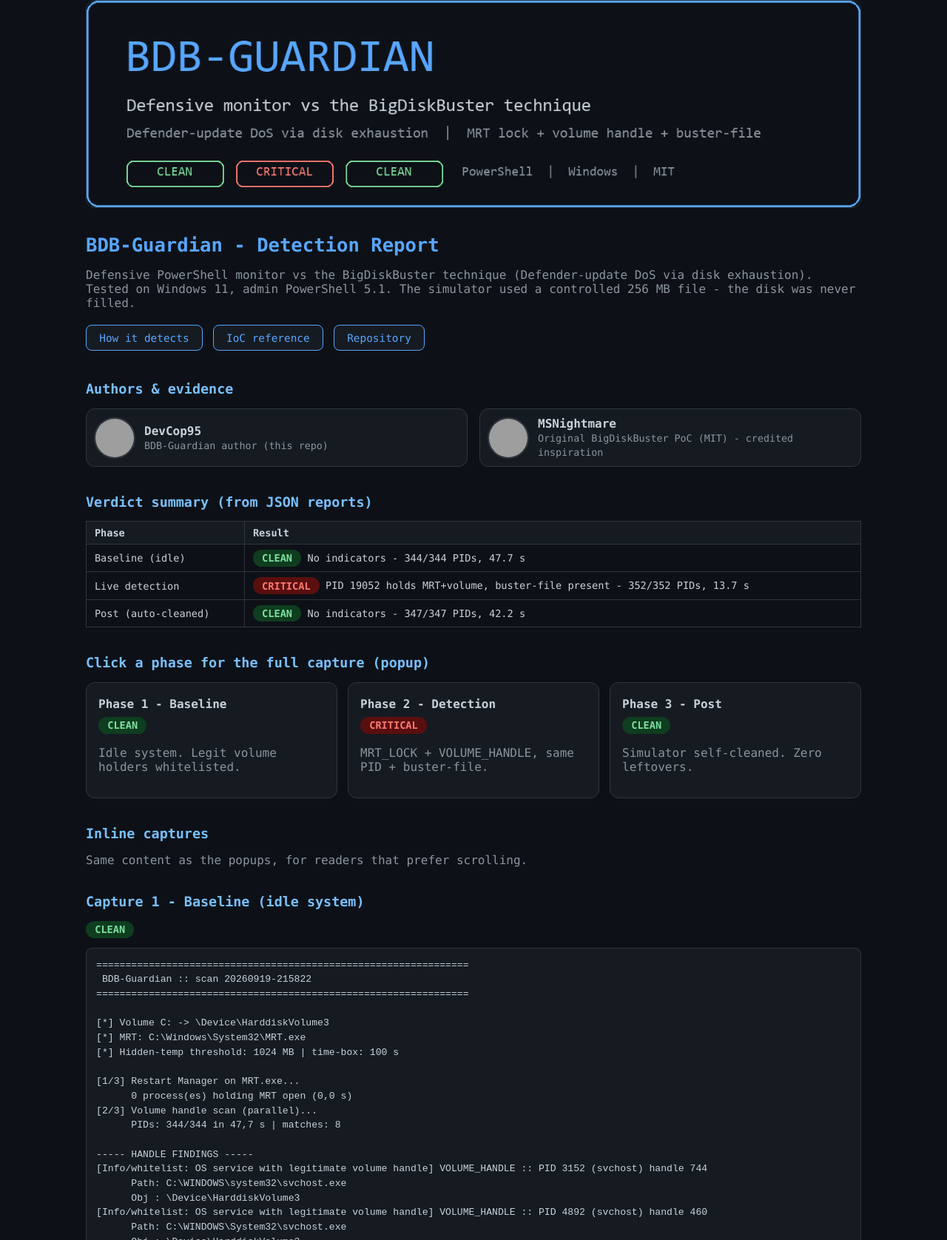
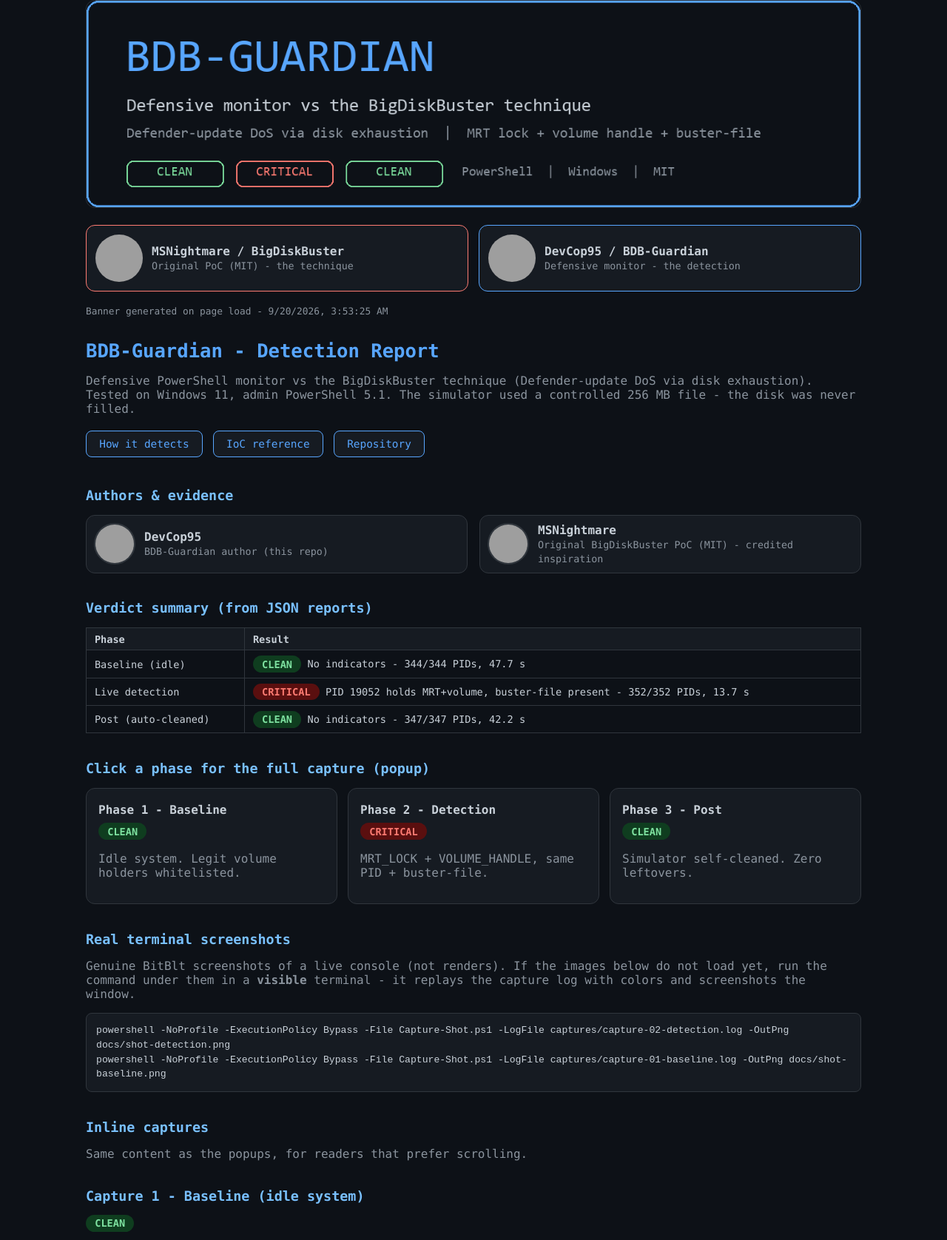
Before and after one commit to DevCop95/BDB-Guardian, a plain HTML site: page index.html in a window 1280 px wide. Shown: the part 24-1700 px from the top of the page at 74% size. Drawn offline with Linux system fonts and the light colour scheme; grey boxes are pictures that could not be loaded.

Commit message:
Pages: dual-profile JS banner, real-screenshot workflow (Capture-Shot.ps1), README evidence

```diff
--- a/index.html
+++ b/index.html
@@ -51,6 +51,8 @@ footer{margin-top:3em;color:var(--mut);font-size:.8rem;border-top:1px solid var(
 
 <div class="hero"><img src="docs/banner.png" alt="BDB-Guardian banner"></div>
 
+<div id="dualbanner"></div>
+
 <h1>BDB-Guardian - Detection Report</h1>
 <p class="note">Defensive PowerShell monitor vs the BigDiskBuster technique
 (Defender-update DoS via disk exhaustion). Tested on Windows 11, admin PowerShell 5.1.
@@ -84,6 +86,15 @@ The simulator used a controlled 256 MB file - the disk was never filled.</p>
 <div class="card" onclick="openModal('m-det')"><h3>Phase 2 - Detection</h3><span class="badge crit">CRITICAL</span><p class="note">MRT_LOCK + VOLUME_HANDLE, same PID + buster-file.</p></div>
 <div class="card" onclick="openModal('m-post')"><h3>Phase 3 - Post</h3><span class="badge clean">CLEAN</span><p class="note">Simulator self-cleaned. Zero leftovers.</p></div>
 </div>
+
+<h2>Real terminal screenshots</h2>
+<p class="note">Genuine BitBlt screenshots of a live console (not renders). If the images
+below do not load yet, run the command under them in a <b>visible</b> terminal -
+it replays the capture log with colors and screenshots the window.</p>
+<pre>powershell -NoProfile -ExecutionPolicy Bypass -File Capture-Shot.ps1 -LogFile captures/capture-02-detection.log -OutPng docs/shot-detection.png
+powershell -NoProfile -ExecutionPolicy Bypass -File Capture-Shot.ps1 -LogFile captures/capture-01-baseline.log -OutPng docs/shot-baseline.png</pre>
+<p><img src="docs/shot-detection.png" alt="Real CRITICAL screenshot" style="width:100%;height:auto;border-radius:12px;border:1px solid #30363d" onerror="this.style.display='none'"></p>
+<p><img src="docs/shot-baseline.png" alt="Real CLEAN screenshot" style="width:100%;height:auto;border-radius:12px;border:1px solid #30363d" onerror="this.style.display='none'"></p>
 
 <h2>Inline captures</h2>
 <p class="note">Same content as the popups, for readers that prefer scrolling.</p>
@@ -248,6 +259,21 @@ PID 19052 holds MRT+volume, buster-file present</pre>
 </div></div>
 
 <script>
+// Dual-profile banner, generated on every page load.
+(function(){
+var now = new Date();
+var el = document.getElementById('dualbanner');
+el.innerHTML =
+'<div style="display:flex;gap:14px;flex-wrap:wrap;margin:1.2em 0">'
++'<a href="https://github.com/MSNightmare/BigDiskBuster" style="flex:1 1 280px;display:flex;align-items:center;gap:12px;background:#161b22;border:1px solid #ff7b72;border-radius:12px;padding:12px;text-decoration:none;color:#c9d1d9">'
++'<img src="https://github.com/MSNightmare.png?s=112" alt="PoC author" style="width:64px;height:64px;border-radius:50%">'
++'<span><b>MSNightmare / BigDiskBuster</b><br><small style="color:#8b949e">Original PoC (MIT) - the technique</small></span></a>'
++'<a href="https://github.com/DevCop95/BDB-Guardian" style="flex:1 1 280px;display:flex;align-items:center;gap:12px;background:#161b22;border:1px solid #58a6ff;border-radius:12px;padding:12px;text-decoration:none;color:#c9d1d9">'
++'<img src="https://github.com/DevCop95.png?s=112" alt="Guardian author" style="width:64px;height:64px;border-radius:50%">'
++'<span><b>DevCop95 / BDB-Guardian</b><br><small style="color:#8b949e">Defensive monitor - the detection</small></span></a>'
++'</div>'
++'<p style="color:#8b949e;font-size:.8rem">Banner generated on page load - ' + now.toLocaleString() + '</p>';
+})();
 function openModal(id){document.getElementById(id).classList.add('open');}
 function closeModal(id){document.getElementById(id).classList.remove('open');}
 document.addEventListener('keydown',function(e){if(e.key==='Escape'){
```
Also changed, not shown: 2 other files.
